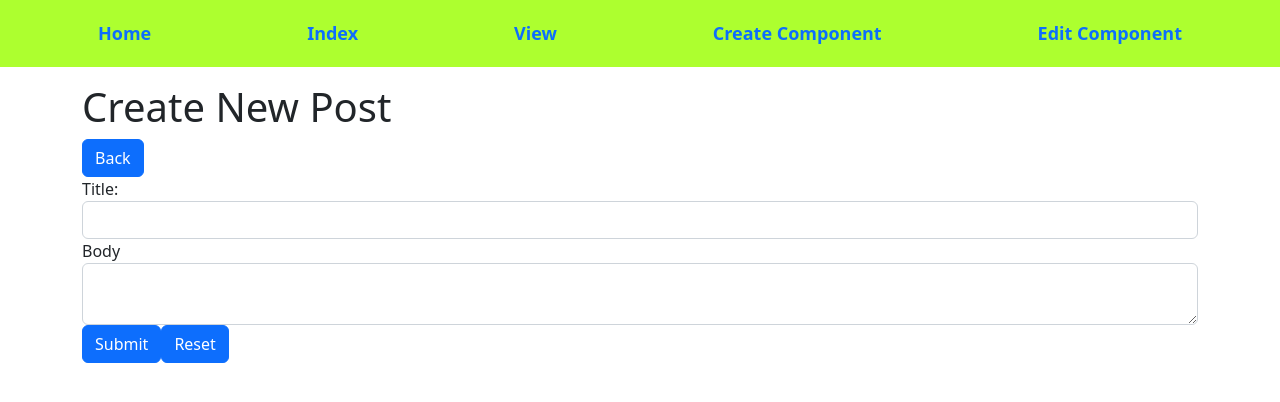
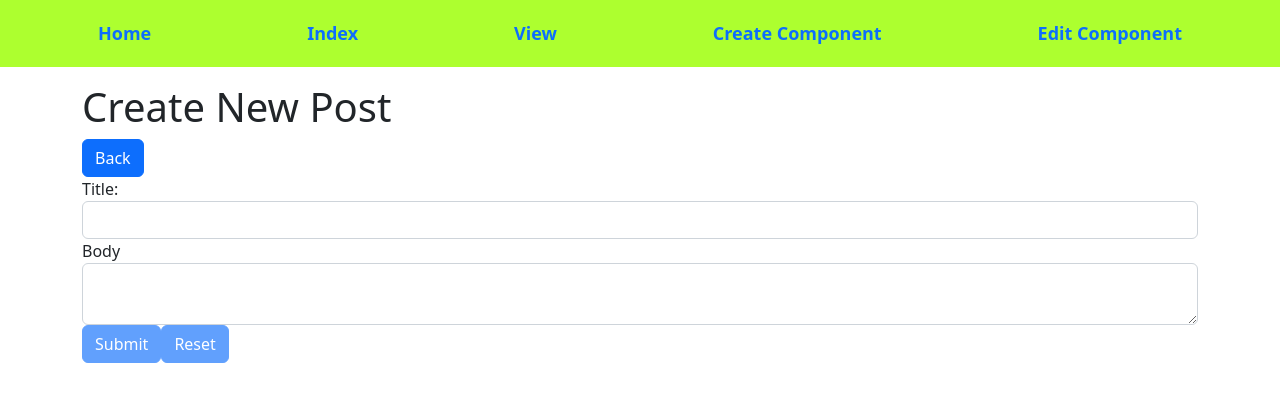
Before and after one commit to vishaldeep9/Notice-Board-master, an Angular app: page /post/create in a window 1280 px wide. Shown: the top 402 px of the page. Built offline with nearby package versions, Linux system fonts and the light colour scheme.

Commit message:
subit button disbled in create and edit form

```diff
--- a/src/app/post/create/create.component.html
+++ b/src/app/post/create/create.component.html
@@ -7,14 +7,12 @@
 
         <div class="form-group">
             <label for="title">Title:</label>
-            <input
-                formControlName="title"
-                id="title"
+            <input formControlName="title"id="title"
                 type="text"
                 class="form-control">
-            <div *ngIf="f['title'].touched && f['title'].invalid" class="alert alert-danger">
+          <div *ngIf="f['title'].touched && f['title'].    invalid" class="alert alert-danger">
                 <div *ngIf="f['title'].errors && f['title'].errors['required']">Title is mandatory.</div>
-            </div>
+          </div>
         </div>
 
         <div class="form-group">
@@ -30,7 +28,7 @@
             </div>
         </div>
 
-        <button class="btn btn-primary" type="submit">Submit</button>
-        <button class="btn btn-primary" type="reset">Reset</button>
+        <button class="btn btn-primary" [disabled]="form.invalid" type="submit">Submit</button>
+        <button class="btn btn-primary"[disabled]="f['body'].invalid && f['title'].invalid " type="reset">Reset</button>
     </form>
 </div>
--- a/src/app/post/create/create.component.ts
+++ b/src/app/post/create/create.component.ts
@@ -49,6 +49,7 @@ export class CreateComponent implements OnInit {
    * @return response()
    */
   submit(){
+    console.log(this.form)
     console.log(this.form.value);
     this.postService.create(this.form.value).subscribe((res:any) => {
          console.log('Post created successfully!');
--- a/src/app/post/edit/edit.component.html
+++ b/src/app/post/edit/edit.component.html
@@ -32,6 +32,6 @@
             </div>
         </div>
 
-        <button class="btn btn-primary" type="submit">Update</button>
+        <button class="btn btn-primary"[disabled]="form.invalid" type="submit">Update</button>
     </form>
 </div>
```
Also changed, not shown: 1 other file (tests, documents, lock files or other folders).
